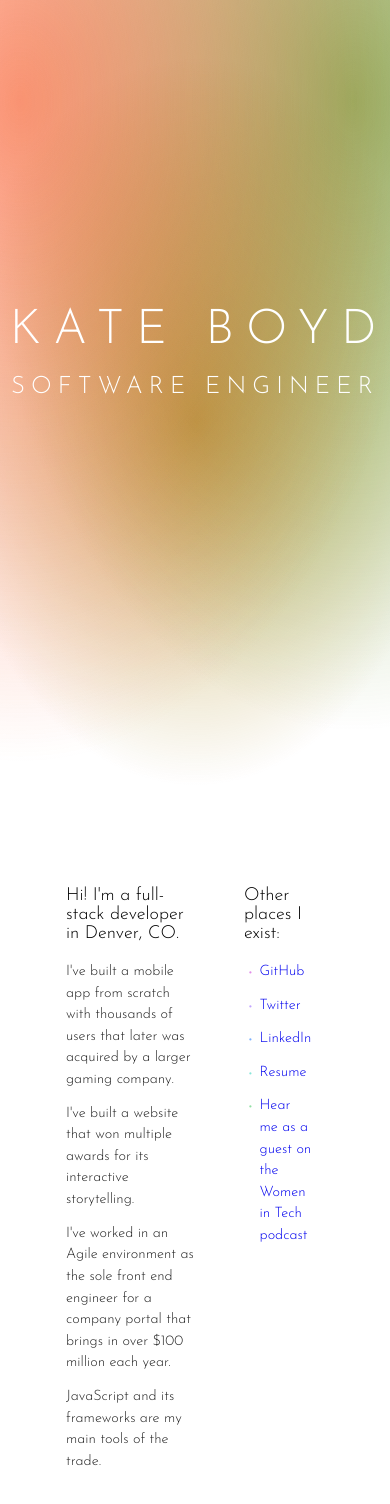
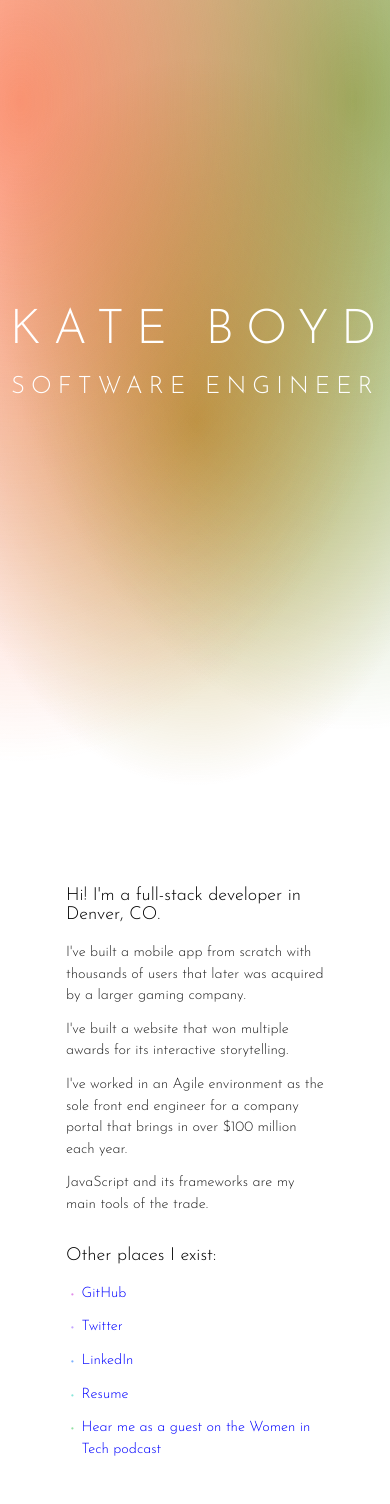
Before and after one commit to kwboyd/portfolio2019, a React (Vite) app: page / in a window 390 px wide. Shown: the top 1504 px of the page. Built offline with nearby package versions, Linux system fonts and the light colour scheme.

Commit message:
Style mobile about

```diff
--- a/src/App.scss
+++ b/src/App.scss
@@ -20,14 +20,28 @@ body {
     margin: 0px;
     font-family: 'Josefin Sans', sans-serif;
 
+    p, li {
+        font-weight: 300;
+        color: $black;
+        line-height: 1.5;
+        margin: 1rem 0;
+    }
+
+    p {
+        margin: 1rem 0;
+    }
+}
+
 .row {
     display: flex;
+    flex-wrap: wrap;
 
     &.justify-between {
         justify-content: space-between;
     }
     &.align-center {
         align-items: center;
+    }
 }
 
 .column {
@@ -49,16 +63,3 @@ body {
         flex-basis: calc(66% - #{$gutter});
     }
 }
-    }
-
-    p, li {
-        font-weight: 300;
-        color: $black;
-        line-height: 1.5;
-        margin: 1rem 0;
-    }
-
-    p {
-        margin: 1rem 0;
-    }
-}
--- a/src/about/About.js
+++ b/src/about/About.js
@@ -6,10 +6,10 @@ import './About.scss';
 const About = () => {
     return (
         <section className="row about">
-            <div className="column two-thirds">
+            <div className="column half">
                 <AboutText/>
             </div>
-            <div className="column third">
+            <div className="column half">
                 <Links/>
             </div>
         </section>
--- a/src/about/About.scss
+++ b/src/about/About.scss
@@ -9,4 +9,13 @@
         font-weight: 300;
         font-size: 1.5rem;
     }
+
+    @media screen and (max-width: 980px) {
+        a {
+            color: blue;
+        }
+        .column.half {
+            flex-basis: 100%;
+        }
+    }
 }
```
Lines whose indentation alone changed are shown as unchanged.
